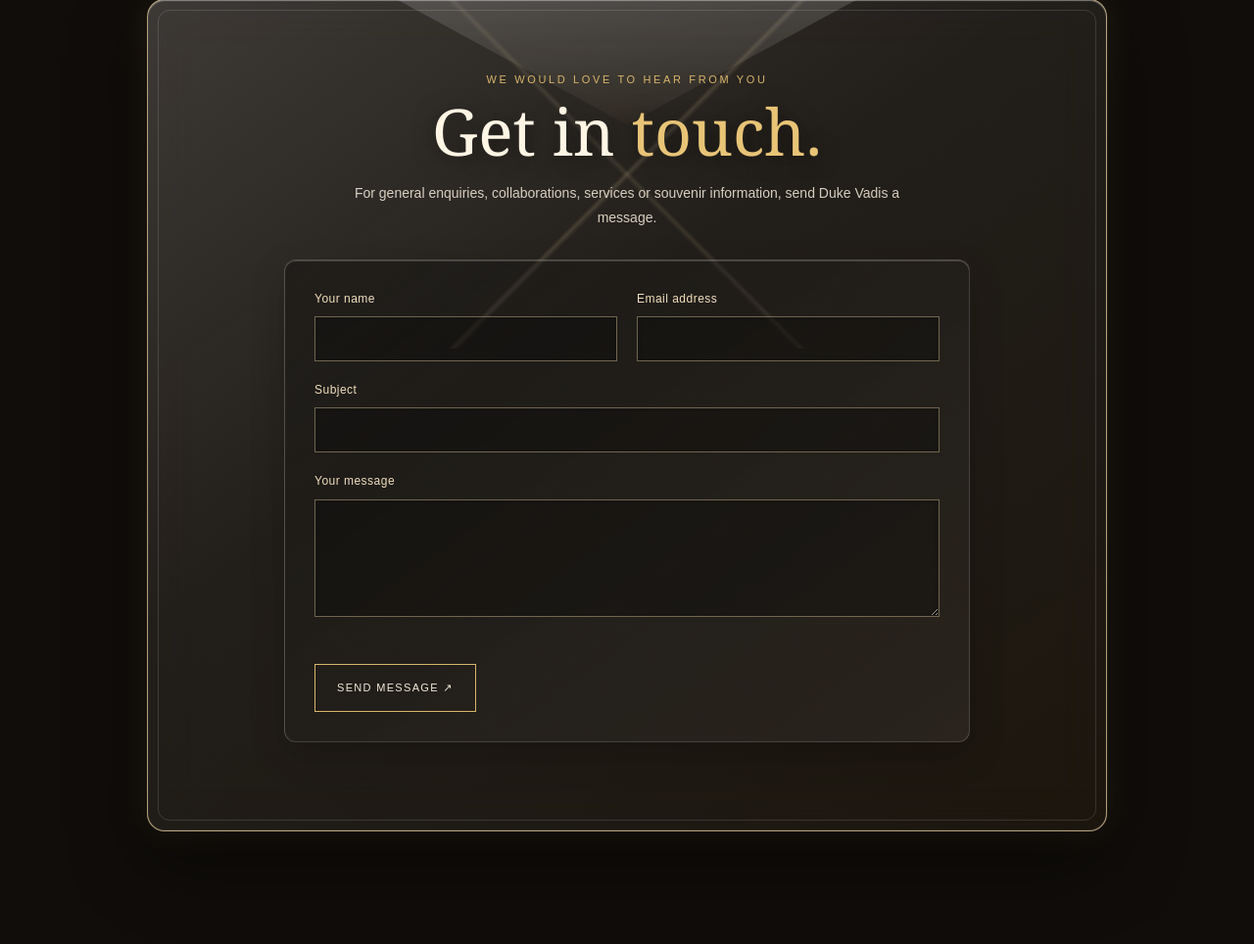
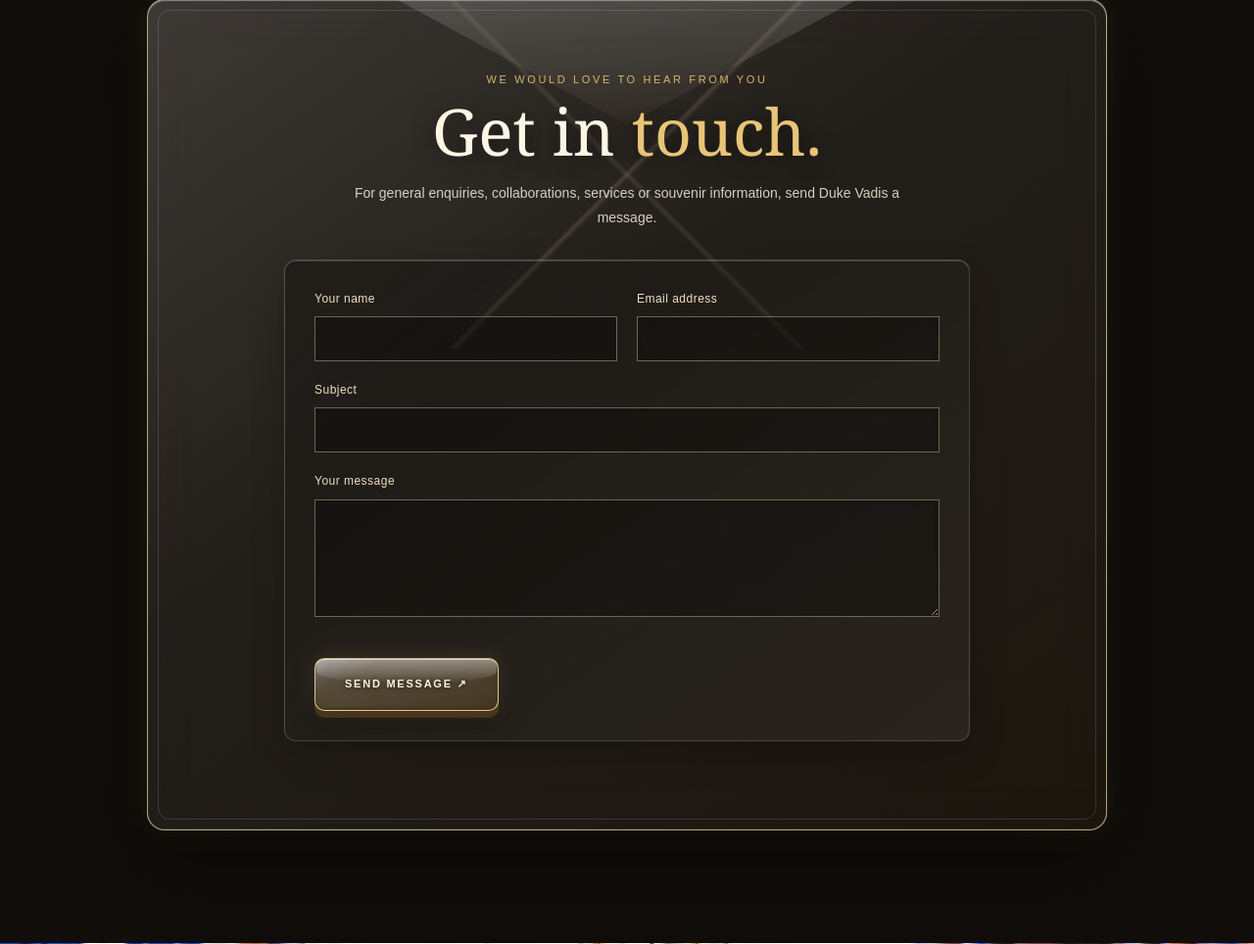
Before and after one commit to boyvadisdebarge-cyber/duke-vadis-official, a Django app: page / in a window 1280 px wide. Shown: the part 5072-6036 px from the top of the page at 98% size. Run offline with Django 5.2, Linux system fonts and the light colour scheme; data comes from the database, SQL or seed files in the repository; data that the repository does not hold is empty.

Commit message:
Give contact submit button a tactile 3D glass finish

```diff
--- a/static/css/site.css
+++ b/static/css/site.css
@@ -265,3 +265,14 @@ animation:worship-smoke-rise 19s ease-in-out infinite alternate}
 .contact-envelope .contact-details a:hover{border-color:#e8c477;color:#ffe5ad}
 @media(max-width:620px){.connect{padding:48px 16px}.contact-envelope{padding:32px 16px 24px;border-radius:14px}.envelope-fold{height:76px}.contact-envelope .site-form{padding:18px 14px}.contact-envelope .contact-details{flex-direction:column;gap:10px}.contact-envelope .contact-details a,.contact-envelope .contact-details span{max-width:100%;overflow-wrap:anywhere}}
 @media(prefers-reduced-transparency:reduce){.contact-envelope{backdrop-filter:none;-webkit-backdrop-filter:none;background:rgba(25,21,15,.96)}}
+
+
+/* Tactile 3D glass treatment for the contact form submit button */
+.contact-envelope .contact-form button[type="submit"]{position:relative;isolation:isolate;display:inline-flex;align-items:center;justify-content:center;gap:12px;min-height:54px;margin-top:22px;padding:15px 30px;overflow:hidden;border:1px solid rgba(255,226,171,.82);border-radius:10px;background:linear-gradient(150deg,rgba(255,255,255,.34) 0%,rgba(230,196,128,.22) 24%,rgba(105,77,36,.38) 100%);color:#fff5df;font:600 11px/1 Arial,sans-serif;letter-spacing:.16em;text-transform:uppercase;text-shadow:0 1px 5px rgba(0,0,0,.58);box-shadow:inset 0 1px 0 rgba(255,255,255,.72),inset 0 -3px 0 rgba(68,43,12,.34),0 7px 0 rgba(105,75,34,.52),0 12px 24px rgba(0,0,0,.34),0 0 22px rgba(230,194,119,.18);backdrop-filter:blur(14px) saturate(160%);-webkit-backdrop-filter:blur(14px) saturate(160%);transform:translateY(0);transition:transform .2s ease,box-shadow .2s ease,background .2s ease,border-color .2s ease;cursor:pointer}
+.contact-envelope .contact-form button[type="submit"]:before{content:"";position:absolute;inset:1px 1px 52%;border-radius:8px 8px 50% 50%;background:linear-gradient(180deg,rgba(255,255,255,.4),rgba(255,255,255,0));pointer-events:none;z-index:-1}
+.contact-envelope .contact-form button[type="submit"]:after{content:"";position:absolute;top:-55%;left:-35%;width:34%;height:210%;transform:rotate(28deg);background:linear-gradient(90deg,transparent,rgba(255,255,255,.24),transparent);transition:left .45s ease;pointer-events:none}
+.contact-envelope .contact-form button[type="submit"]:hover{transform:translateY(-3px);border-color:rgba(255,238,202,.98);background:linear-gradient(150deg,rgba(255,255,255,.43),rgba(236,202,133,.3) 30%,rgba(126,91,42,.48));box-shadow:inset 0 1px 0 rgba(255,255,255,.82),inset 0 -3px 0 rgba(68,43,12,.28),0 10px 0 rgba(105,75,34,.48),0 17px 30px rgba(0,0,0,.38),0 0 30px rgba(230,194,119,.28)}
+.contact-envelope .contact-form button[type="submit"]:hover:after{left:115%}
+.contact-envelope .contact-form button[type="submit"]:active{transform:translateY(4px);box-shadow:inset 0 2px 7px rgba(0,0,0,.25),0 2px 0 rgba(105,75,34,.55),0 5px 12px rgba(0,0,0,.28)}
+.contact-envelope .contact-form button[type="submit"]:focus-visible{outline:2px solid #ffe4a9;outline-offset:4px}
+@media(prefers-reduced-motion:reduce){.contact-envelope .contact-form button[type="submit"]{transition:none}.contact-envelope .contact-form button[type="submit"]:hover{transform:none}}
```
